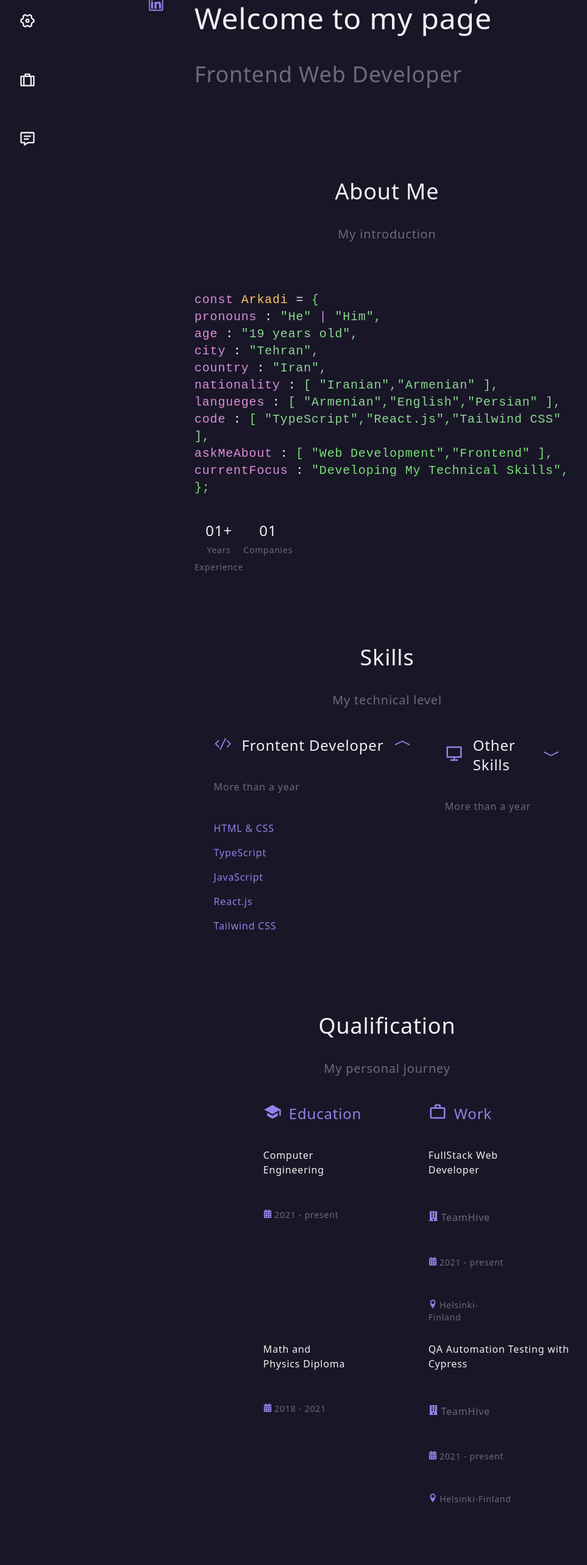
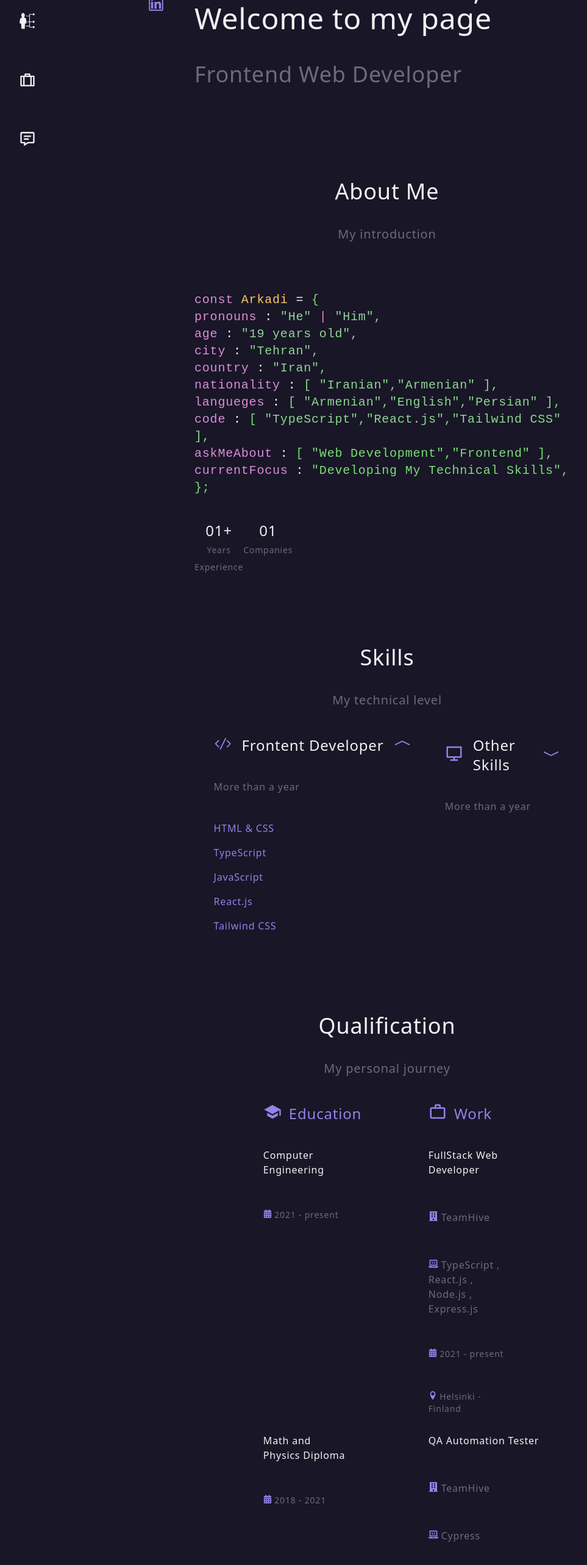
Before and after one commit to ArkadiNazarian/portfolio, a React (Create React App) app: page / in a window 1280 px wide. Shown: the part 226-2792 px from the top of the page at 61% size, without its empty margins (5-968 px from the left). Built offline with nearby package versions, Linux system fonts and the light colour scheme.

Commit message:
some changes

```diff
--- a/public/index.html
+++ b/public/index.html
@@ -2,12 +2,12 @@
 <html lang="en">
   <head>
     <meta charset="utf-8" />
-    <link rel="icon" href="pngaaa.com-5166616.png" />
+    <link rel="icon" href="logo192.png" />
     <meta name="viewport" content="width=device-width, initial-scale=1" />
     <meta name="theme-color" content="#000000" />
     <meta
       name="description"
-      content="Web site created using create-react-app"
+      content="portfolio"
     />
     <link rel="apple-touch-icon" href="%PUBLIC_URL%/logo192.png" />
     <!--
--- a/src/App.tsx
+++ b/src/App.tsx
@@ -5,9 +5,11 @@ import { Qualification } from './Qualification/qualification';
 import { Skills } from './Skills/skills';
 import { FiHome } from "react-icons/fi";
 import { SiAboutdotme } from "react-icons/si";
-import { RiSettings4Line, RiSuitcaseLine } from "react-icons/ri";
+import { RiSuitcaseLine } from "react-icons/ri";
 import { Contact } from './Contact/contact';
 import { BiMessageDetail } from "react-icons/bi";
+import { GiSkills } from "react-icons/gi";
+
 
 export function App() {
   return (
@@ -17,7 +19,7 @@ export function App() {
           <div className="tw-flex tw-text-primary tw-flex-col tw-sticky tw-top-5 ">
             <Link to="home" smooth={true} duration={1000}><FiHome className='tw-text-4xl tw-w-7 tw-cursor-pointer tw-m-7 hover:tw-text-purple' /></Link>
             <Link to="about" smooth={true} duration={1000}><SiAboutdotme className='tw-text-4xl tw-w-7 tw-cursor-pointer tw-m-7 hover:tw-text-purple' /></Link>
-            <Link to="skills" smooth={true} duration={1000}><RiSettings4Line className='tw-text-4xl tw-w-7 tw-cursor-pointer tw-m-7 hover:tw-text-purple' /></Link>
+            <Link to="skills" smooth={true} duration={1000}><GiSkills className='tw-text-4xl tw-w-7 tw-cursor-pointer tw-m-7 hover:tw-text-purple' /></Link>
             <Link to="qualification" smooth={true} duration={1000}><RiSuitcaseLine className='tw-text-4xl tw-w-7 tw-cursor-pointer tw-m-7 hover:tw-text-purple' /></Link>
             <Link to="contact" smooth={true} duration={1000}><BiMessageDetail className='tw-text-4xl tw-w-7 tw-cursor-pointer tw-m-7 hover:tw-text-purple' /></Link>
           </div>
--- a/src/Qualification/qualification.tsx
+++ b/src/Qualification/qualification.tsx
@@ -1,5 +1,5 @@
 import { MdSchool, MdWorkOutline } from "react-icons/md";
-import { FaCalendarAlt } from "react-icons/fa";
+import { FaCalendarAlt,FaLaptopCode } from "react-icons/fa";
 import { ImLocation } from "react-icons/im";
 import { FaBuilding } from "react-icons/fa";
 export const Qualification = () => {
@@ -31,18 +31,20 @@ export const Qualification = () => {
                 <div className="tw-flex tw-flex-col tw-col-start-5">
                     <p className="tw-text-base tw-text-primary">FullStack Web Developer </p><br/>
                     <p className="tw-text-base tw-text-secondary"><FaBuilding className="tw-text-purple"/>  TeamHive </p><br/>
+                    <p className="tw-text-base tw-text-secondary"><FaLaptopCode className="tw-text-purple"/>  TypeScript , React.js , Node.js , Express.js </p><br/>
                     <p className="tw-text-sm tw-text-secondary"><FaCalendarAlt className="tw-text-purple"/>  2021 - present</p><br/>
-                    <p className="tw-text-sm tw-text-secondary"><ImLocation className="tw-text-purple"/>  Helsinki-Finland</p>
+                    <p className="tw-text-sm tw-text-secondary"><ImLocation className="tw-text-purple"/>  Helsinki - Finland</p>
                 </div>
                 <div className="tw-flex tw-flex-col tw-col-start-3">
                     <p className="tw-text-base tw-text-primary">Math and Physics Diploma</p><br/>
                     <p className="tw-text-sm tw-text-secondary"><FaCalendarAlt className="tw-text-purple"/>  2018 - 2021</p>
                 </div>
                 <div className="tw-flex tw-flex-col tw-col-start-5 tw-col-end-7">
-                    <p className="tw-text-base tw-text-primary">QA Automation Testing with Cypress</p><br/>
+                    <p className="tw-text-base tw-text-primary">QA Automation Tester</p><br/>
                     <p className="tw-text-base tw-text-secondary"><FaBuilding className="tw-text-purple"/>  TeamHive </p><br/>
+                    <p className="tw-text-base tw-text-secondary"><FaLaptopCode className="tw-text-purple"/>  Cypress </p><br/>
                     <p className="tw-text-sm tw-text-secondary"><FaCalendarAlt className="tw-text-purple"/>  2021 - present</p><br/>
-                    <p className="tw-text-sm tw-text-secondary"><ImLocation className="tw-text-purple"/>  Helsinki-Finland</p>
+                    <p className="tw-text-sm tw-text-secondary"><ImLocation className="tw-text-purple"/>  Helsinki - Finland</p>
                 </div>
             </div>
         </div>
--- a/src/Skills/skills.tsx
+++ b/src/Skills/skills.tsx
@@ -53,11 +53,11 @@ export const Skills = () => {
                         <p className="tw-text-base tw-text-secondary">More than a year</p>
                     </div>
                     <div className="tw-pt-3">
-                        <p className={otherisCollapsed ? "tw-flex tw-text-base tw-text-purple" : "tw-hidden"}>Git</p>
-                        <p className={otherisCollapsed ? "tw-flex tw-text-base tw-text-purple" : "tw-hidden"}>Github</p>
+                        <p className={otherisCollapsed ? "tw-flex tw-text-base tw-text-purple" : "tw-hidden"}>Git & GitHub</p>
+                        <p className={otherisCollapsed ? "tw-flex tw-text-base tw-text-purple" : "tw-hidden"}>Node.js</p>
+                        <p className={otherisCollapsed ? "tw-flex tw-text-base tw-text-purple" : "tw-hidden"}>Express.js</p>
                         <p className={otherisCollapsed ? "tw-flex tw-text-base tw-text-purple" : "tw-hidden"}>Cypress</p>
                         <p className={otherisCollapsed ? "tw-flex tw-text-base tw-text-purple" : "tw-hidden"}>Python</p>
-                        <p className={otherisCollapsed ? "tw-flex tw-text-base tw-text-purple" : "tw-hidden"}>Express.js</p>
                     </div>
                 </div>
             </div>
```
Also changed, not shown: public/logo192.png (renamed from public/pngaaa.com-5166616.png).
